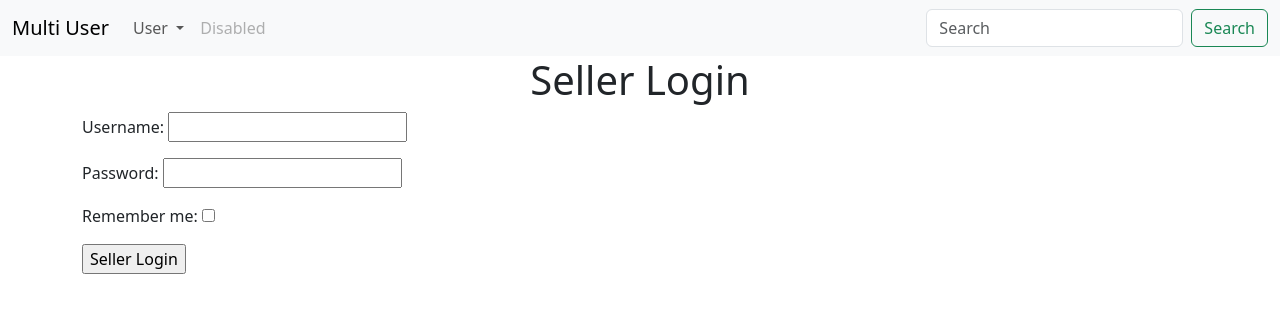
After one commit to ishanshre/Multiple-User-Type-Django-with-one-to-one-relationship, a Django app: page /sellerportal/ in a window 1280 px wide. The commit adds this page. Shown: the top 313 px of the page. Run offline with Django 4.2, Linux system fonts and the light colour scheme.

Commit message:
feat: create decorators for seller and customer, seperate login protals

```diff
--- a/accounts/forms.py
+++ b/accounts/forms.py
@@ -1,6 +1,8 @@
 from django.contrib.auth.forms import UserChangeForm, UserCreationForm
 from django.contrib.auth import get_user_model
+from django.contrib.auth.forms import AuthenticationForm
 from django.db import transaction
+from django import forms
 
 from accounts.models import Seller, Customer
 
@@ -40,3 +42,13 @@ class CustomerCreationForm(UserCreationForm):
         user.save()
         customer = Customer.objects.create(user=user)
         return user
+
+
+class SellerLoginForm(AuthenticationForm):
+    username = forms.CharField(max_length=255)
+    password = forms.CharField(max_length=255, widget=forms.PasswordInput)
+    remember_me = forms.BooleanField(required=False)
+
+    class Meta:
+        model = User
+        fields = ['username','password','rememeber_me']
--- a/accounts/urls.py
+++ b/accounts/urls.py
@@ -1,5 +1,6 @@
 from django.urls import path
 from accounts import views
+from django.contrib.auth.views import LogoutView
 
 app_name = "accounts"
 
@@ -9,5 +10,8 @@ urlpatterns = [
     path("register/", views.register, name="register"),
     path("register/seller/", views.SellerRegsiterView.as_view(), name="sellerRegister"),
     path("register/customer/", views.CustomerRegisterView.as_view(), name="customerRegister"),
+    path("login/", views.loginView, name='login'),
+    path("sellerportal/", views.SellerLoginView.as_view(), name="sellerportal"),
 
+    path("logout/", LogoutView.as_view(), name="logout"),
 ]
--- a/accounts/views.py
+++ b/accounts/views.py
@@ -1,9 +1,18 @@
 from django.shortcuts import render, redirect
+
 from django.views.generic.edit import CreateView
+
 from django.contrib.auth import get_user_model
 from django.contrib import messages
+from django.contrib.messages.views import SuccessMessageMixin
+from django.contrib.auth.views import LoginView
+from django.contrib.auth import authenticate, login
 
-from accounts.forms import SellerCreationForm, CustomerCreationForm
+from django.core.exceptions import ValidationError
+
+
+from accounts.forms import SellerCreationForm, CustomerCreationForm, SellerLoginForm
+#from accounts.decorators import seller_required, customer_required
 # Create your views here.
 User = get_user_model()
 
@@ -41,3 +50,36 @@ class CustomerRegisterView(CreateView):
         user = form.save()
         messages.success(self.request, "Customer Created")
         return redirect("accounts:index")
+
+
+
+def loginView(request):
+    return render(request, "user/login.html")
+
+
+class SellerLoginView(SuccessMessageMixin, LoginView):
+    form_class = SellerLoginForm
+    template_name = "user/login_seller.html"
+    success_message = "Login Successfull"
+
+    def form_valid(self, form):
+        username = form.cleaned_data['username']
+        password = form.cleaned_data['password']
+        user = authenticate(self.request, username=username, password=password)
+        if user is not None:
+            login(self.request, user)
+            if user.is_authenticated and user.is_seller:
+                messages.success(self.request, f"{user.username.title()}! seller login success")
+                return redirect("accounts:index")
+            else:
+                messages.error(self.request, "This is not a seller account")
+                raise ValidationError("This is not seller account")
+
+        else:
+            raise ValidationError("Invalid username/password")
+        return super().form_valid(form)
+
+    def dispatch(self, request, *args, **kwargs):
+        if request.user.is_authenticated:
+            return redirect("accounts:index")
+        return super(SellerLoginView, self).dispatch(request, *args, **kwargs)
--- a/multiUser/settings.py
+++ b/multiUser/settings.py
@@ -125,3 +125,7 @@ STATIC_URL = 'static/'
 DEFAULT_AUTO_FIELD = 'django.db.models.BigAutoField'
 
 AUTH_USER_MODEL = "accounts.User"
+
+LOGIN_REDIRECT_URL = 'accounts:index'
+LOGOUT_REDIRECT_URL = 'accounts:login'
+LOGIN_URL = 'accounts:login'
--- a/templates/base/navbar.html
+++ b/templates/base/navbar.html
@@ -15,10 +15,11 @@
               {% if request.user.is_authenticated %}
               <li><a class="dropdown-item" href="#">My Profile</a></li>
               <li><hr class="dropdown-divider"></li>
-              <li><a class="dropdown-item" href="#">Logout</a></li>
+              <li><a class="dropdown-item" href="{% url 'accounts:logout' %}">Logout</a></li>
               {% else %}
               <li><a class="dropdown-item" href="{% url 'accounts:register' %}">Register</a></li>
-              <li><a class="dropdown-item" href="#">Login</a></li>
+              <li><a class="dropdown-item" href="{% url 'accounts:sellerportal' %}">Seller Portal</a></li>
+              <li><a class="dropdown-item" href="{% url 'accounts:index' %}">Customer Portal</a></li>
               {% endif %}
             </ul>
           </li>
--- /dev/null
+++ b/templates/user/login_seller.html
@@ -0,0 +1,12 @@
+{% extends "base/base.html" %}
+{% block title %}Seller Portal{% endblock title %}
+{% block body %}
+<div class="container">
+    <h1 class="text-center">Seller Login</h1>
+    <form action="" method="post">
+        {% csrf_token %}
+        {{ form.as_p }}
+        <input type="submit" value="Seller Login">
+    </form>
+</div>
+{% endblock body %}
```
Also changed, not shown: accounts/decorators.py (added, +39 -0 lines), templates/user/login.html (added, +9 -0 lines), db.sqlite3.
